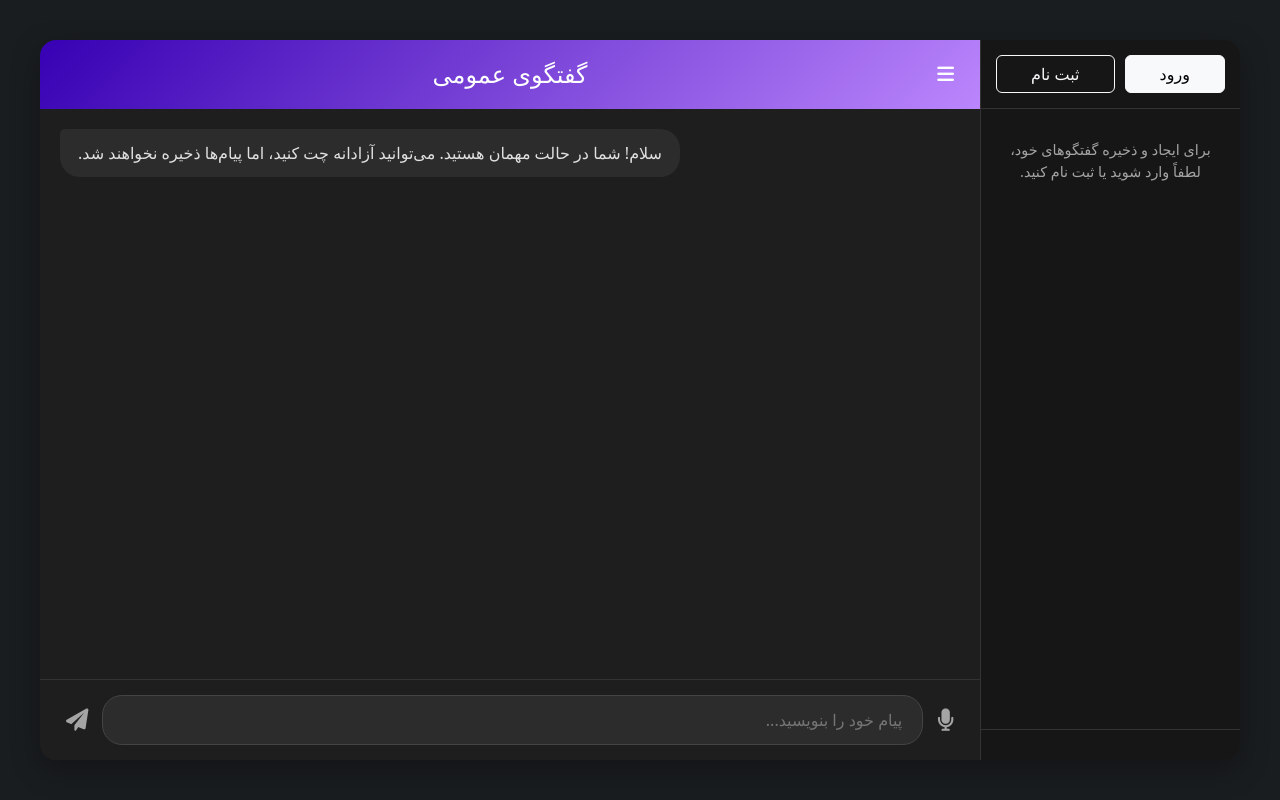
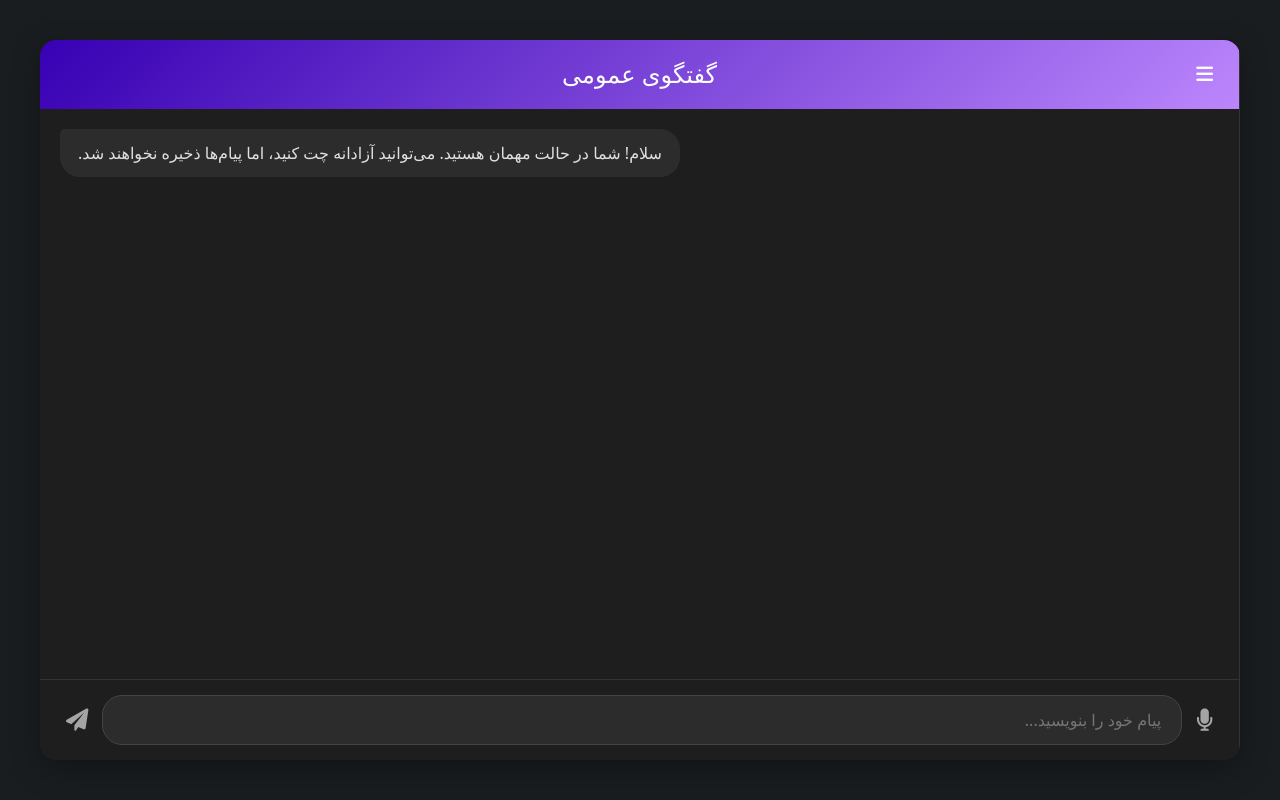
Before and after one commit to GHnazari2001/chatbot_django, a Django app: page / in a window 1280 px wide. Run offline with Django 5.2, Linux system fonts and the light colour scheme.

Commit message:
update style & performance

```diff
--- a/chat/templates/chat.html
+++ b/chat/templates/chat.html
@@ -4,7 +4,7 @@
 {% block title %}چت‌بات هوشمند{% endblock %}
 
 {% block content %}
-<div class="main-container">
+<div class="main-container sidebar-closed">
 
     <div class="sidebar">
         <div class="sidebar-header">
--- a/chat/views.py
+++ b/chat/views.py
@@ -9,7 +9,7 @@ from django.contrib.auth.decorators import login_required
 
 from .models import Chat, Message
 from . import rag_service
-
+from django.views.decorators.csrf import ensure_csrf_cookie
 # --- نماهای مربوط به ثبت‌نام و ورود ---
 
 def signup_view(request):
@@ -46,7 +46,7 @@ def logout_view(request):
     return redirect('public_chat')
 
 # --- ویوهای جدید برای حالت مهمان ---
-
+@ensure_csrf_cookie
 def public_chat_view(request):
     """
     صفحه چت عمومی را برای همه کاربران نمایش می‌دهد.
--- a/static/chat/css/style.css
+++ b/static/chat/css/style.css
@@ -330,8 +330,24 @@
         box-shadow: 0 0 0 0 rgba(224, 108, 117, 0);
     }
 }
-/* استایل دکمه میکروفن در حالت غیرفعال */
+
 .btn-mic.mic-disabled {
     opacity: 0.5;
     cursor: not-allowed;
 }
+
+
+.sidebar {
+    width: 260px;
+    background-color: #161616;
+    display: flex;
+    flex-direction: column;
+    transition: width 0.3s ease;
+    border-left: 1px solid #333;
+    flex-shrink: 0;
+}
+
+.main-container.sidebar-closed .sidebar {
+    width: 0;
+
+}
```
